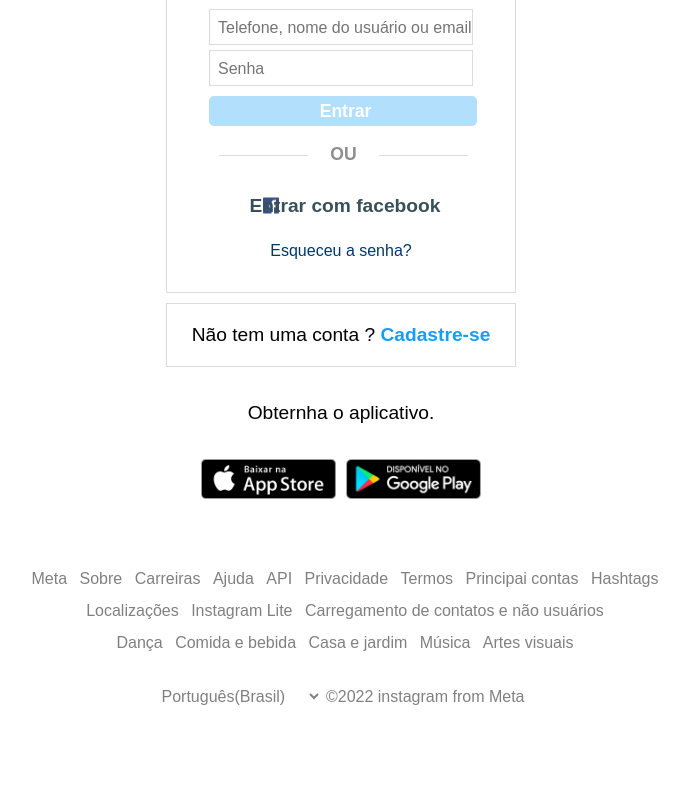
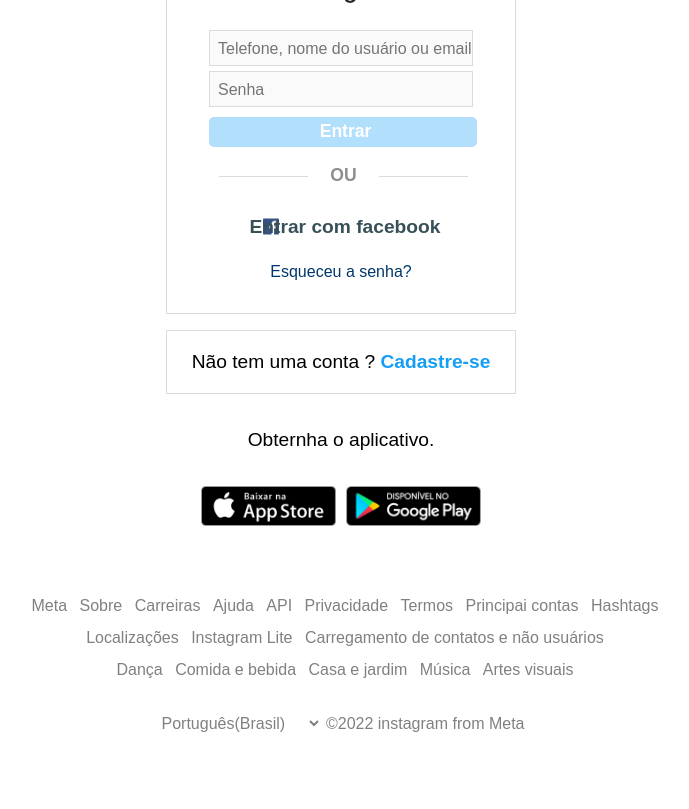
Before and after one commit to RafaelContact/Instagram-UI, a plain HTML site: page index.html in a window 1280 px wide. Shown: the part 144-953 px from the top of the page, without its empty margins (299-988 px from the left). Before the commit the page ends 926 px from the top, so only its background shows below. Drawn offline with Linux system fonts and the light colour scheme.

Commit message:
finish window 350px

```diff
--- a/css/style.css
+++ b/css/style.css
@@ -16,9 +16,10 @@ a:visited{
     box-sizing: border-box;
     max-width: 350px;
     border: 1px solid #dbdbdb;
-    margin-top: 40px;
+    background-color: #ffffff;
+    margin-top: 3.8rem;
     padding: 20px 30px 20px 30px;
-    margin-bottom: 10px;
+    margin-bottom: 1rem;
 }
 h1{
     text-align: center;
@@ -51,6 +52,7 @@ input{
     margin-bottom: 5px;
     border: 1px solid #dbdbdb;
     font-size: 1rem;
+    background-color: #fafafa;
 
 }
 input[type="submit"]{
@@ -134,7 +136,7 @@ input[type="submit"]{
      box-sizing: border-box;
      border: 1px solid #dbdbdb;
      padding: 20px;
-     margin-bottom: 35px;
+     margin-bottom: 2.2rem;
      font-size: 1.2rem;
  }
 .cadastro a {
@@ -149,7 +151,7 @@ input[type="submit"]{
     font-size: 1.2rem;
 }
 figure{
-    margin-top: 35px;
+    margin-top: 2.2rem;
     margin-bottom: 60px;
     word-spacing: 0.4rem;
 }
```
